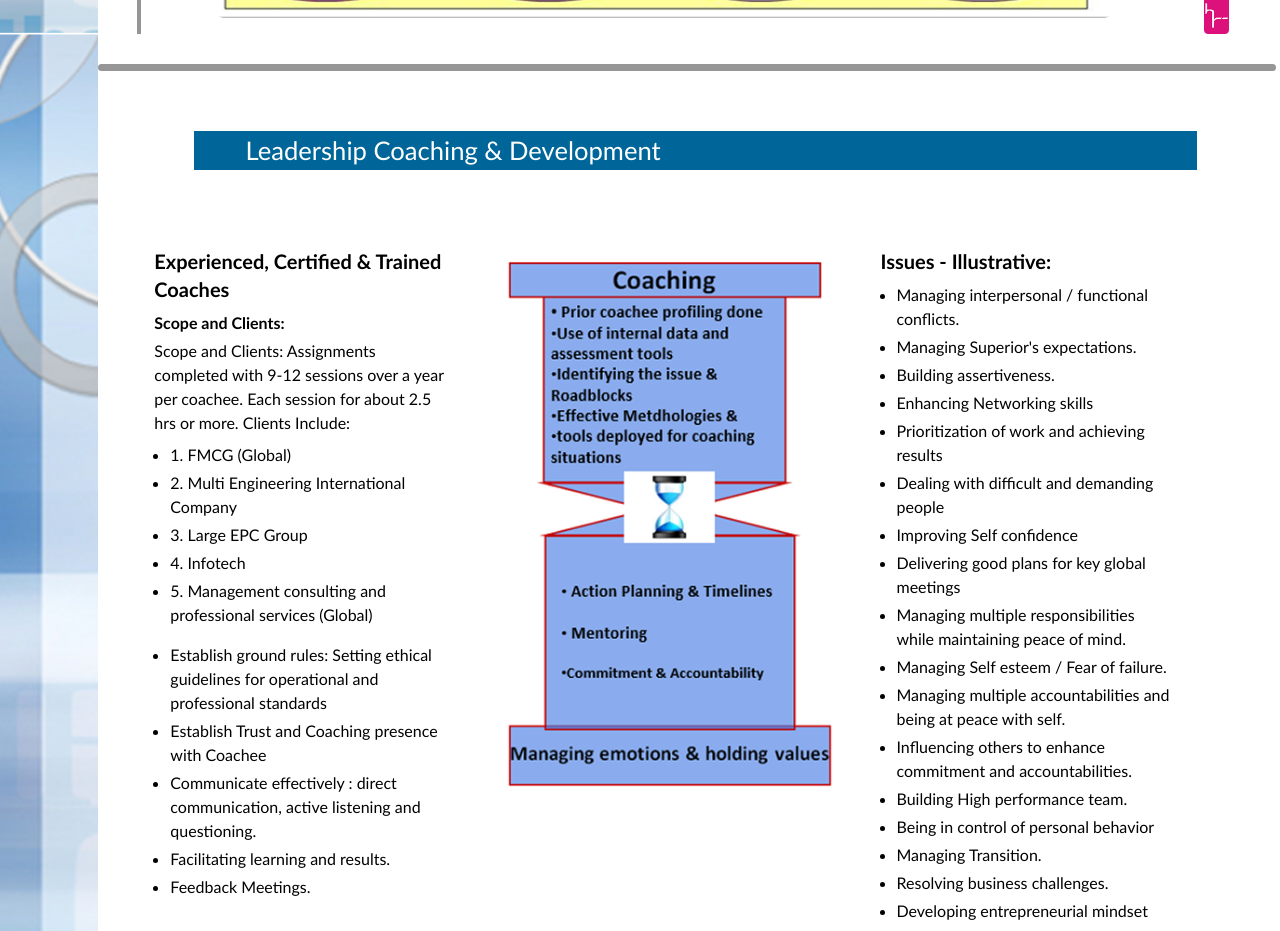
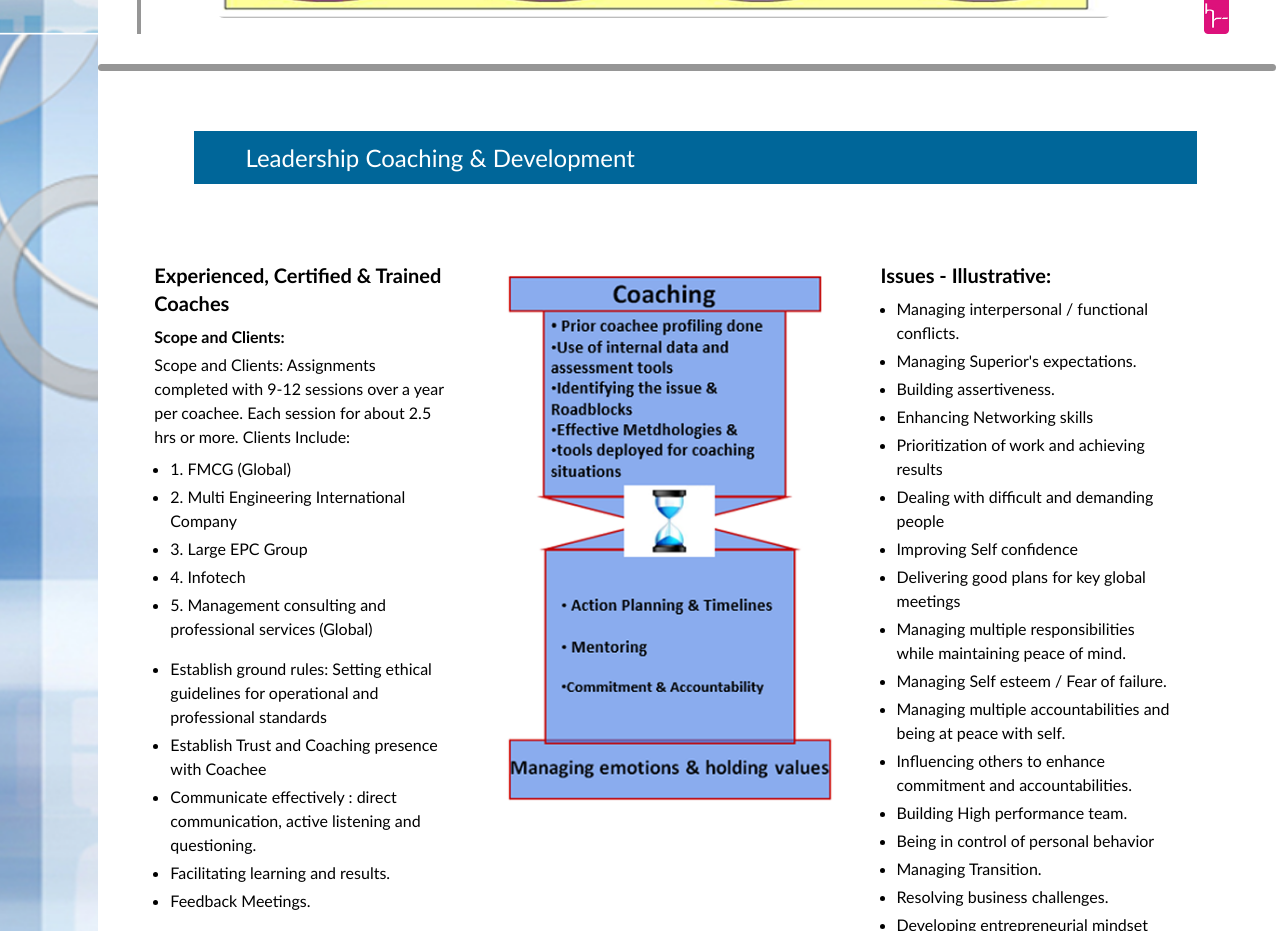
Before and after one commit to AyushSingh-Tomar/HR-responsive, a React (Vite) app: page / in a window 1280 px wide. Shown: the part 4500-5431 px from the top of the page. Built offline with nearby package versions, Linux system fonts and the light colour scheme; a web font is replaced by a local one.

Commit message:
leadership heading

```diff
--- a/src/Components/LeaderShipCoachingAndDevelopment.jsx
+++ b/src/Components/LeaderShipCoachingAndDevelopment.jsx
@@ -49,7 +49,7 @@ const LeaderShipCoachingAndDevelopment = () => {
 
   return (
     <div className='relative mt-8 px-4 md:px-8 pb-16' style={{ fontFamily: 'Calibri, sans-serif' }}>
-      <h2 className='bg-[#006699] ml-4 md:ml-[5vw] text-lg md:text-[2vw] pl-4 md:pl-[4vw] text-white relative z-10 flex items-center h-12 md:h-[3vw]'>
+      <h2 className='bg-[#006699] ml-[5vw] text-lg sm:text-xl md:text-2xl px-4 sm:px-[4vw] py-2 sm:py-[0.8vw] text-white relative z-10 flex items-center'>
         Leadership Coaching & Development
       </h2>
 
```
